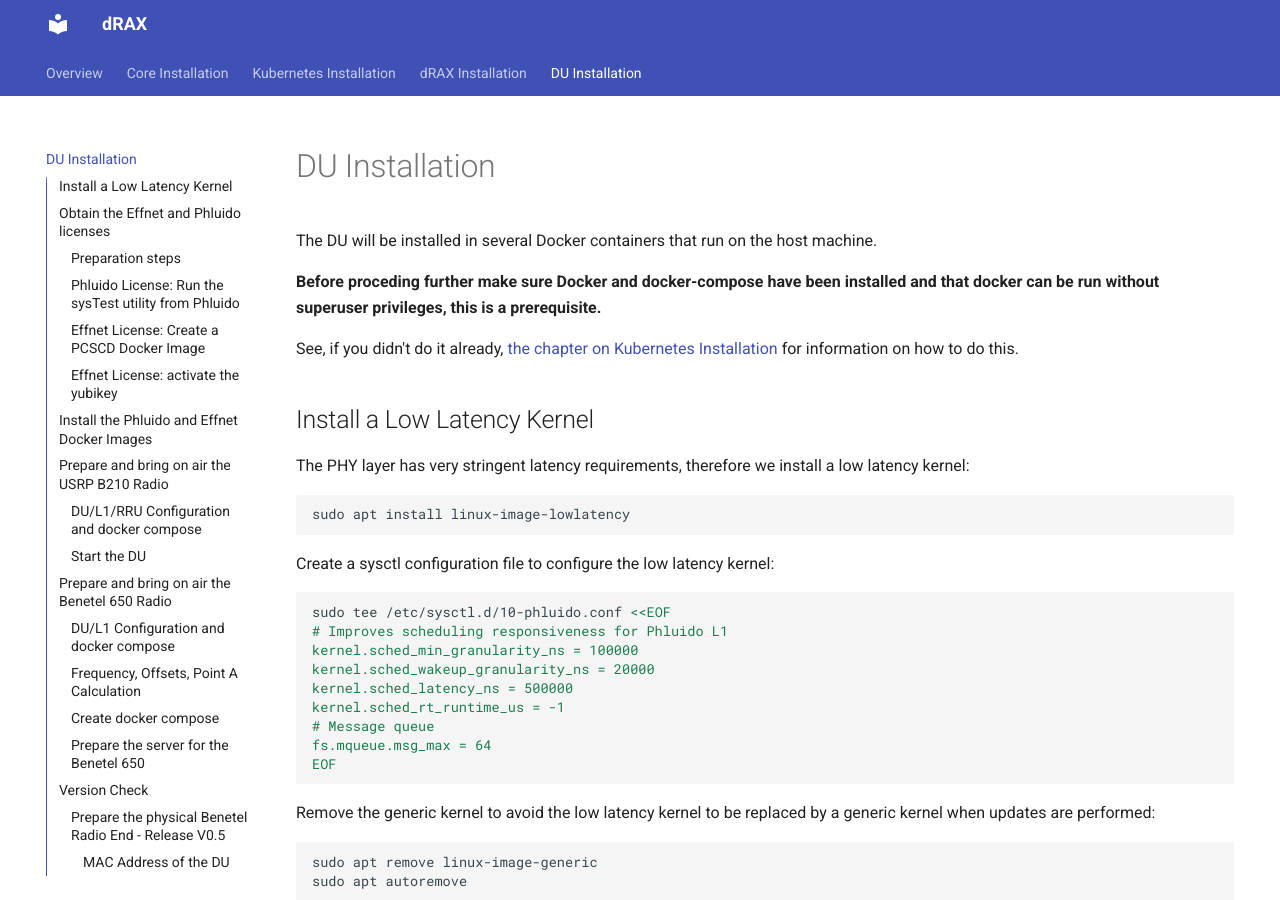
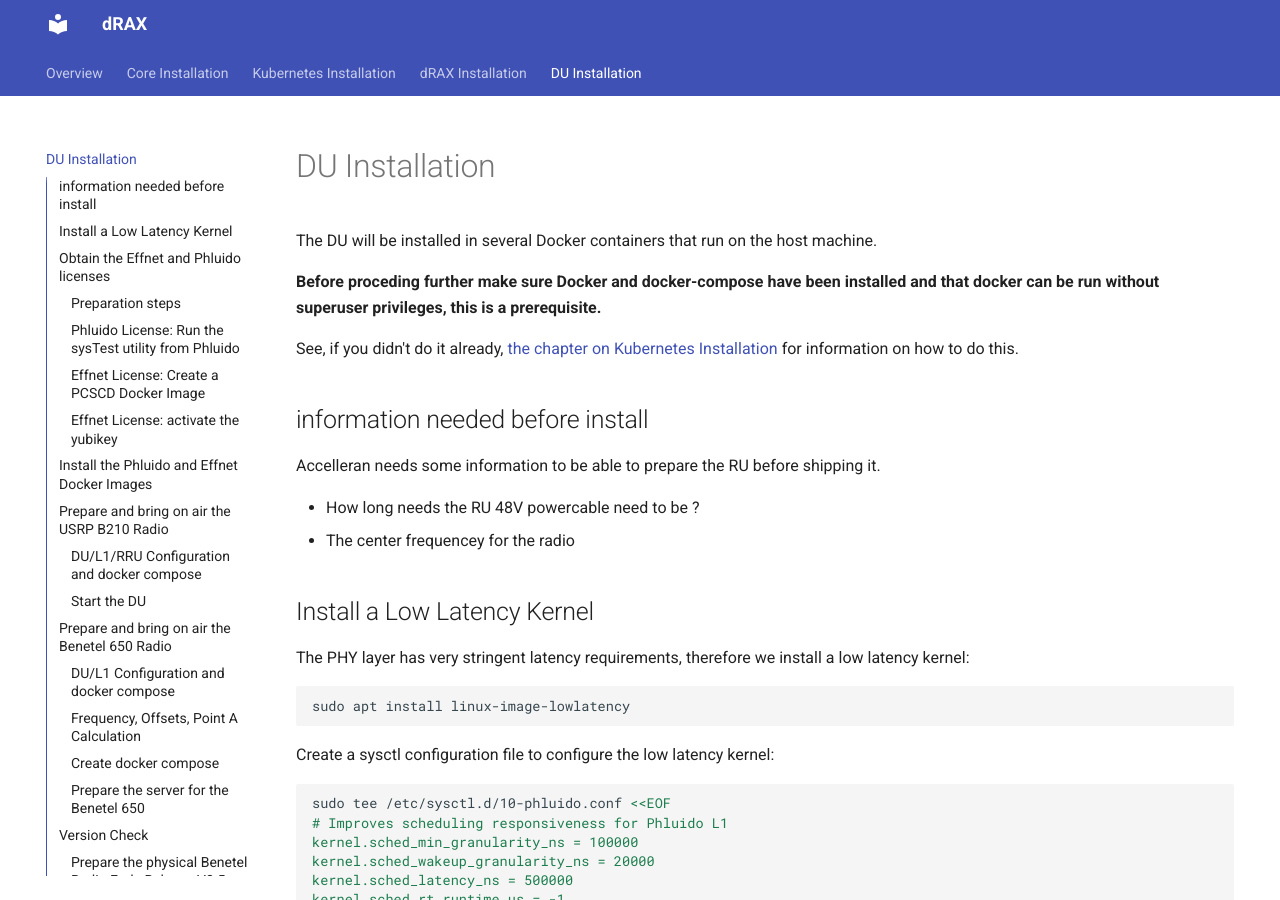
Before and after one commit to accelleran/drax-docs, an MkDocs documentation site: the page built from docs/du-install/index.md, in a window 1280 px wide and 900 px high. Built offline with MkDocs 1.6.1 and Material for MkDocs 9.7.7, drawn with Linux system fonts in a browser that asks for light colours; the version menu is left out.

Commit message:
Update index.md

```diff
--- a/docs/du-install/index.md
+++ b/docs/du-install/index.md
@@ -5,6 +5,12 @@ The DU will be installed in several Docker containers that run on the host machi
 **Before proceding further make sure Docker and docker-compose have been installed and that docker can be run without superuser privileges, this is a prerequisite.**
 
 See, if you didn't do it already, [the chapter on Kubernetes Installation](../kubernetes-install/index.md) for information on how to do this.
+
+## information needed before install
+Accelleran needs some information to be able to prepare the RU before shipping it.
+
+* How long needs the RU 48V powercable need to be ?
+* The center frequencey for the radio
 
 ## Install a Low Latency Kernel
 
```
